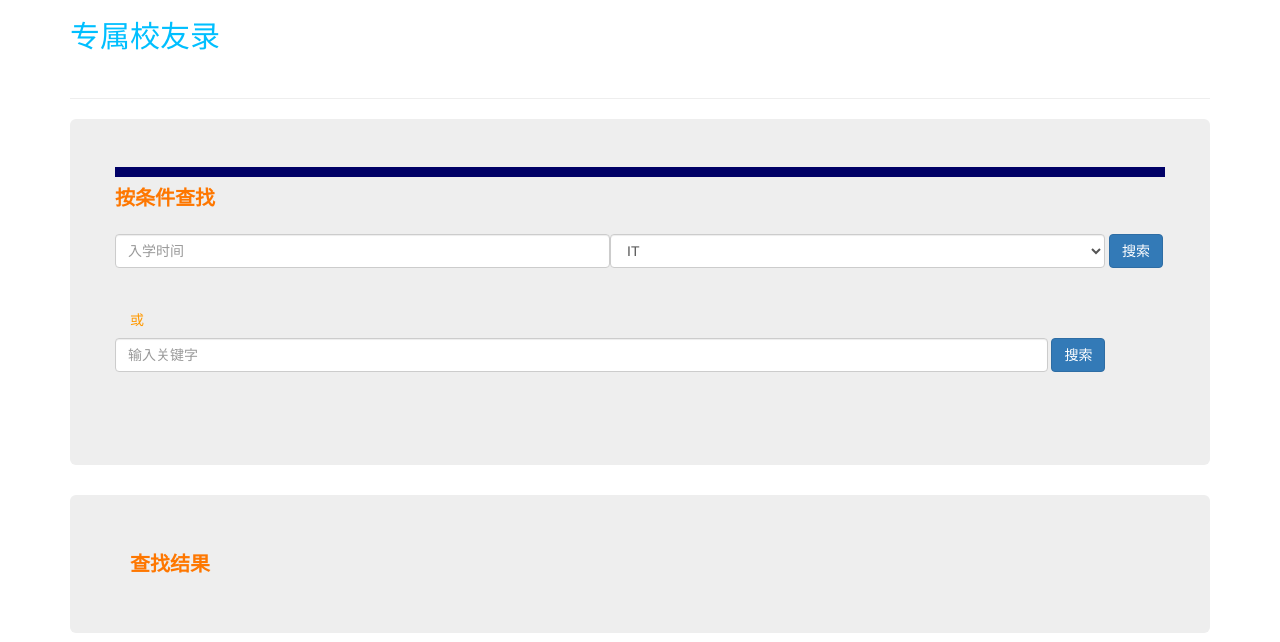
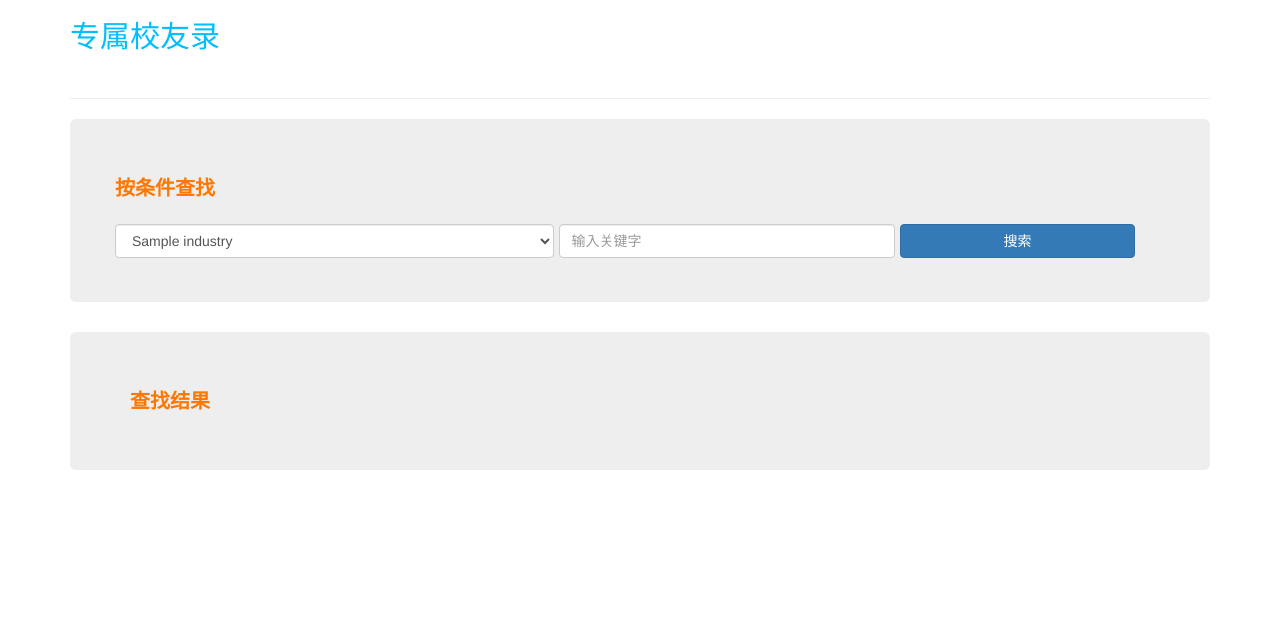
Before and after one commit to kejukeji/schoolcontact, a Flask app: page /select_page in a window 1280 px wide. Shown: the top 642 px of the page. Run offline with Flask 2, Linux system fonts and the light colour scheme; tables that the repository leaves empty hold one stand-in row (values such as "Sample post"); some libraries are stand-ins or nearby versions.

Commit message:
sjm搜索界面大修改行业后台数据库加载

```diff
--- a/SchoolContact/restfuls/verify.py
+++ b/SchoolContact/restfuls/verify.py
@@ -109,7 +109,7 @@ def response_event(xml_recv, web_chat):
         if boolean == 'None':
             pass
         else:
-            Content = '请请点击此链接<a href="' + BASE_URL + '/show_massage/'+boolean+'?openid=yes">查看名片</a>'
+            Content = '请点击此链接<a href="' + BASE_URL + '/show_massage/'+boolean+'?openid=yes">查看名片</a>'
         reply_dict = response_event_message(FromUserName, ToUserName, Content)
     if (Event == 'CLICK') and (EventKey == 'update'):
         if boolean == 'None':
@@ -121,10 +121,10 @@ def response_event(xml_recv, web_chat):
         if boolean == 'None':
             pass
         else:
-            Content = '请请点击此链接<a href="' + BASE_URL + '/reset/'+boolean+'">修改密码</a>'
+            Content = '请点击此链接<a href="' + BASE_URL + '/reset/'+boolean+'">修改密码</a>'
         reply_dict = response_event_message(FromUserName, ToUserName, Content)
     if (Event == 'CLICK') and (EventKey == 'select'):
-        Content = '请点击此链接<a href="'+ BASE_URL +'/select_page">结实校友</a>'
+        Content = '请点击此链接<a href="'+ BASE_URL +'/select_page">结识校友</a>'
         reply_dict = response_event_message(FromUserName, ToUserName, Content)
     return response(web_chat, reply_dict, "text")
 
--- a/SchoolContact/templates/message_of_you.html
+++ b/SchoolContact/templates/message_of_you.html
@@ -9,7 +9,7 @@
     <meta name="format-detection" content="email=no">
     <meta name="apple-mobile-web-app-capable" content="yes">
 
-    <title>个人信息</title>
+    <title><h3 style="font-family: '微软雅黑';color:#00F;"> {{ student.stu_name }}</h3></title>
     <link rel="stylesheet" href="http://cdn.bootcss.com/twitter-bootstrap/3.0.2/css/bootstrap.min.css">
 
     <script src="http://cdn.bootcss.com/jquery/1.10.2/jquery.min.js"></script>
@@ -31,7 +31,7 @@
                 followers.attr('disabled','true')
             }
             if (mark == 'false'){
-                profile.hide();
+                //profile.hide();
                 change_profile_btn.css('display','none');
             }
             var message = '{{ message }}';
--- a/SchoolContact/templates/search.html
+++ b/SchoolContact/templates/search.html
@@ -25,8 +25,6 @@
 	 font-size:12px;
 	}
 	h5{ color:#F90;}
-	ul{ margin:0; padding:0; border-bottom:1px dashed #999;}
-	li{ list-style-type:none; margin:0 10px;}
 	.fl{
 		float:left;
 	}
@@ -52,41 +50,32 @@
 
             <div class="navbar-text navbar-right">
             </div>
-             <div class="form-group row" style="border-top:#006 solid 10px;" >
+             <div class="form-group row">
              <h5  style="font-size:20px; color:#FE7700; font-weight:bold;">按条件查找</h5>
              </div>
 
-       <form name = "search"  class="form-horizontal"  role="form"  method="POST" action="/select_student">
-            <div class="form-group row">
-             <div class="form-group col-xs-5 col-md-6">
-              <input type="text" class="form-control" id="e_time" name="e_time" placeholder="入学时间" value="">
+      <form name = "search"  class="form-horizontal"  role="form"  method="POST" action="/vague_search"  style="padding-bottom:30px;">
+
+        <div class="form-group " style="width:43%;  height:50px; float:left; margin-right:20px;">
+           {% if industry_count == 0  %}
+             {% elif industry_count == 1 %}
+              <select class="form-control" name="trade" style="width:100%;">
+                      <option value="{{ industry.id }}">{{ industry.industry_name }}</option>
+             </select>
+            {% else %}
+                <select class="form-control" name="trade" style="width:100%;">
+                   {% for i in industry %}
+                      <option value="{{ i.id }}">{{ i.industry_name }}</option>
+                   {% endfor %}
+                 </select>
+           {% endif %}
         </div>
-
-           <div class="form-group row col-xs-3 col-md-6" >
-             <select class="form-control" name="trade">
-                      <option value="1">IT</option>
-                      <option value="2">网络游戏</option>
-                      <option value="3">移动互联网</option>
-             </select>
+       <div class="form-group "  style="width:33%; height:50px; float:left; margin-right:10px;" >
+              <input type="text" class="form-control" id="para" name="para" placeholder="输入关键字" value=""   style="margin-right:10px;" >
        </div>
-
-         <div class="form-group row">
-           &nbsp;<button type="submit" class="btn btn-primary" style=" margin-bottom:12px;" >搜索</button>
+        <div class="form-group row"  style="width:23%;  height:50px; float:left; " >
+           <button type="submit" class="btn btn-primary" style="margin-left:10px; margin-bottom:13px; width:100%;" >搜索</button>
          </div>
-        </div>
-     </form><h5>或</h5>
-       <form name = "search"  class="form-horizontal"  role="form"  method="POST" action="/vague_search" >
-      <div class="form-group row">
-       <div class="form-group col-xs-4 col-md-11">
-              <input type="text" class="form-control" id="para" name="para" placeholder="输入关键字" value="">
-       </div>
-
-        <div class="form-group row">
-           &nbsp;<button type="submit" class="btn btn-primary" style=" margin-bottom:12px;" >搜索</button>
-         </div>
-        </div>
-
-
      </form>
 
   </div>
@@ -99,28 +88,40 @@
     </div>
     {% elif student_count == 1 %}
     <!--按条件查找出来的信息-->
+      <div>
             <ul class="ul-group">
             <li class="fl">
-            <img src="img/img.jpg" /></li>
+
+        {% if student_selected.avatar_img_url %}
+        <img src="{{ student_selected.avatar_img_url }}" width="42px" height="39px"  class="img-thumbnail pull-right">
+        {% else %}
+            <img src="/static/img.img.jpg"  class="img-thumbnail pull-right">
+        {% endif %}
             <li> <h5>{{ student_selected.stu_name }}</h5>
                 <p class="work">{{ student_selected.stu_position }}| {{ student_selected.stu_company}}</p>
             </li>
             </ul>
+      </div>
     {% else %}
         {% for s in student_selected %}
+      <div>
            <ul class="ul-group">
             <li class="fl">
-            <img src="img/img.jpg" /></li>
+            {% if student_selected.avatar_img_url %}
+           <img src="{{ student_selected.avatar_img_url }}" width="42px" height="39px"  class="img-thumbnail pull-right">
+           {% else %}
+            <img src="/static/img.img.jpg"  class="img-thumbnail pull-right">
+           {% endif %}
             <li> <h5>{{ s.stu_name }}</h5>
-                <p class="work">{{ s.stu_position }}| {{ s.industry}}</p>
+                <p class="work">{{ s.stu_position }}| {{ s.stu_company}}</p>
                 </li>
             </ul>
+       </div>
          {% endfor %}
+
     {% endif %}
+
    </div>
  </div>
-
-
-
 </body>
 </html>
--- a/SchoolContact/urls.py
+++ b/SchoolContact/urls.py
@@ -27,7 +27,7 @@ app.add_url_rule('/weixin', 'weixin', weixin, methods=['GET','POST'])
 app.add_url_rule('/change_message/<int:stu_id>','change_message',change_message,methods=['GET','POST'])
 app.add_url_rule('/reset/<int:stu_id>','reset_password_view',reset_password_view,methods=['GET','POST'])
 app.add_url_rule('/resetpassword/<int:stu_id>','resetpassword',reset_password,methods=['GET','POST'])
-app.add_url_rule('/select_student','select_student',select_student,methods=['GET','POST'])
+#app.add_url_rule('/select_student','select_student',select_student,methods=['GET','POST'])
 app.add_url_rule('/select_page','select',select,methods=['GET','POST'])
 app.add_url_rule('/oauth', 'oauth', get_token, methods=('GET', 'POST'))
 app.add_url_rule('/vague_search','vague_select',vague_select,methods=['GET','POST'])
--- a/SchoolContact/views/all_views.py
+++ b/SchoolContact/views/all_views.py
@@ -1,5 +1,6 @@
 # coding: UTF-8
 from flask import  render_template, request
+from SchoolContact.models.industry import *
 def login():
     return render_template('login.html')
 def register():
@@ -8,4 +9,9 @@ def register():
                            openid=openid)
 #返回按条件查询校友页面
 def select():
-     return render_template('search.html')
+    industry_count = Industry.query.filter().count()
+    if industry_count >1:
+        industry = Industry.query.filter().all()
+    else:
+        industry = Industry.query.filter().first()
+    return render_template('search.html',industry_count=industry_count,industry=industry)
```
Also changed, not shown: SchoolContact/controls/select.py (+22 -14 lines), SchoolContact/services/select_service.py (+47 -54 lines). Lines whose indentation alone changed are shown as unchanged.
